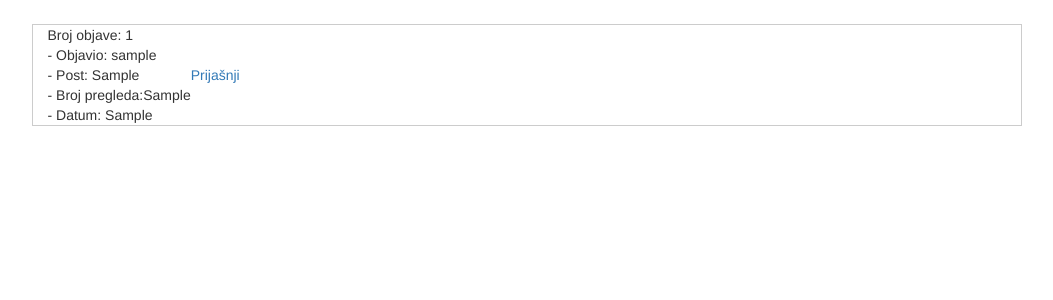
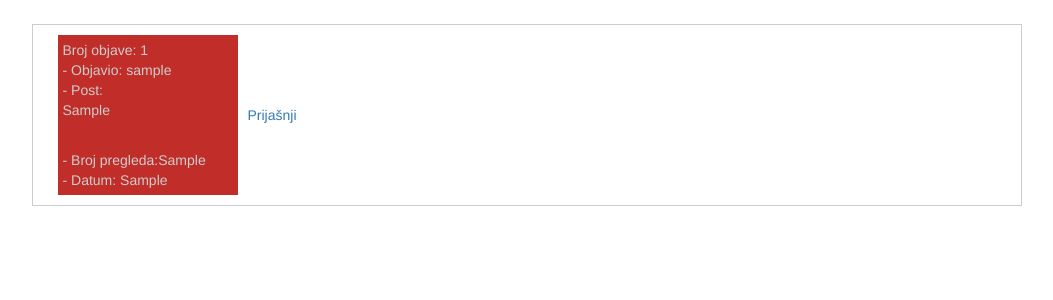
Before and after one commit to LukaGado/ihate, a PHP site: page /pregled.php?id=1 in a window 1280 px wide. Shown: the part 51-351 px from the top of the page, without its empty margins (121-1174 px from the left). Run offline with PHP 8.4, Linux system fonts and the light colour scheme; tables that the repository leaves empty or names only in its code hold one stand-in row (values such as "Sample post"); some libraries are stand-ins or nearby versions.

Commit message:
edit
dodavanje klase

```diff
--- a/pregled.php
+++ b/pregled.php
@@ -89,8 +89,10 @@
                 if (mysqli_num_rows($result) > 0) {
                 // Za svaku objavu
                 while($row = mysqli_fetch_assoc($result)) {
-                    echo "Broj objave: " . $row["id"]. "<br> - Objavio: " . $row["username"]. "<br> - Post: " . $row["post"]. "<br>". " - Broj pregleda:". $row['broj_pregleda'] ."<br> - Datum: " . $row['datum'] . "<br>";
-                     }
+                    echo '<div class="hate-item-full">';
+                     echo '<div class=" hate-id"> Broj objave: ' . $row["id"]. "</div>". '<div class="hate-author"> - Objavio: ' . $row["username"]. "</div>" . '<div class="hate-post-full"> - Post: <br>' .'<p>'. $row["post"].'</p>'. "</div>".  "<br>". '<div class="hate-counter"> - Broj pregleda:'. $row['broj_pregleda'] . '</div>' . '<div class="hate-date"> - Datum: ' . $row['datum'] .'</div>';
+                     echo '</div>';
+                   }
 
                 } else {
                     echo "0 objava";
```
